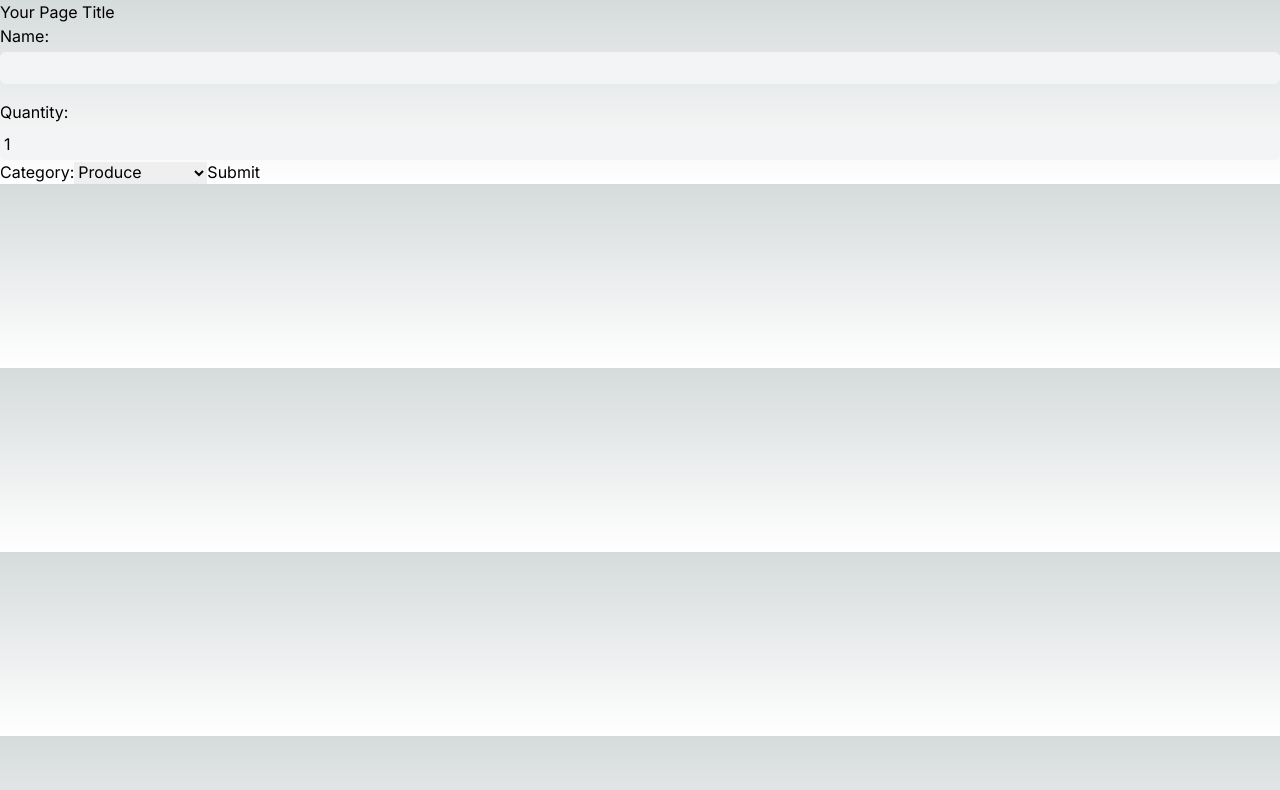
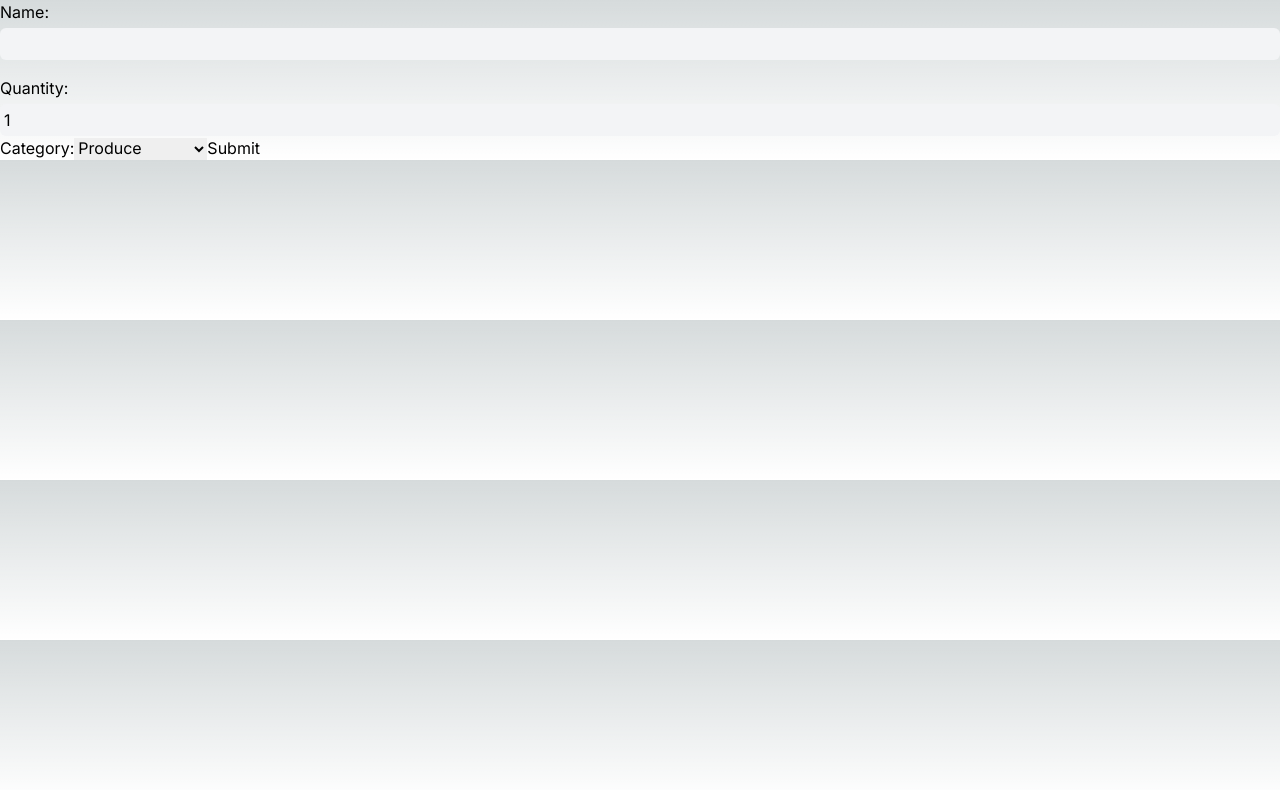
Before and after one commit to kelvinvu19/cprg306-assignments, a Next.js app: page /week4 in a window 1280 px wide. Shown: the top 790 px of the page. Built offline with nearby package versions, Linux system fonts and the light colour scheme.

Commit message:
Update page.js

```diff
--- a/app/week4/page.js
+++ b/app/week4/page.js
@@ -2,7 +2,6 @@ import NewItem from "./new-item";
 export default function Page() {
     return (
       <div>
-        <h1>Your Page Title</h1>
         <NewItem />
       </div>
     );
```
